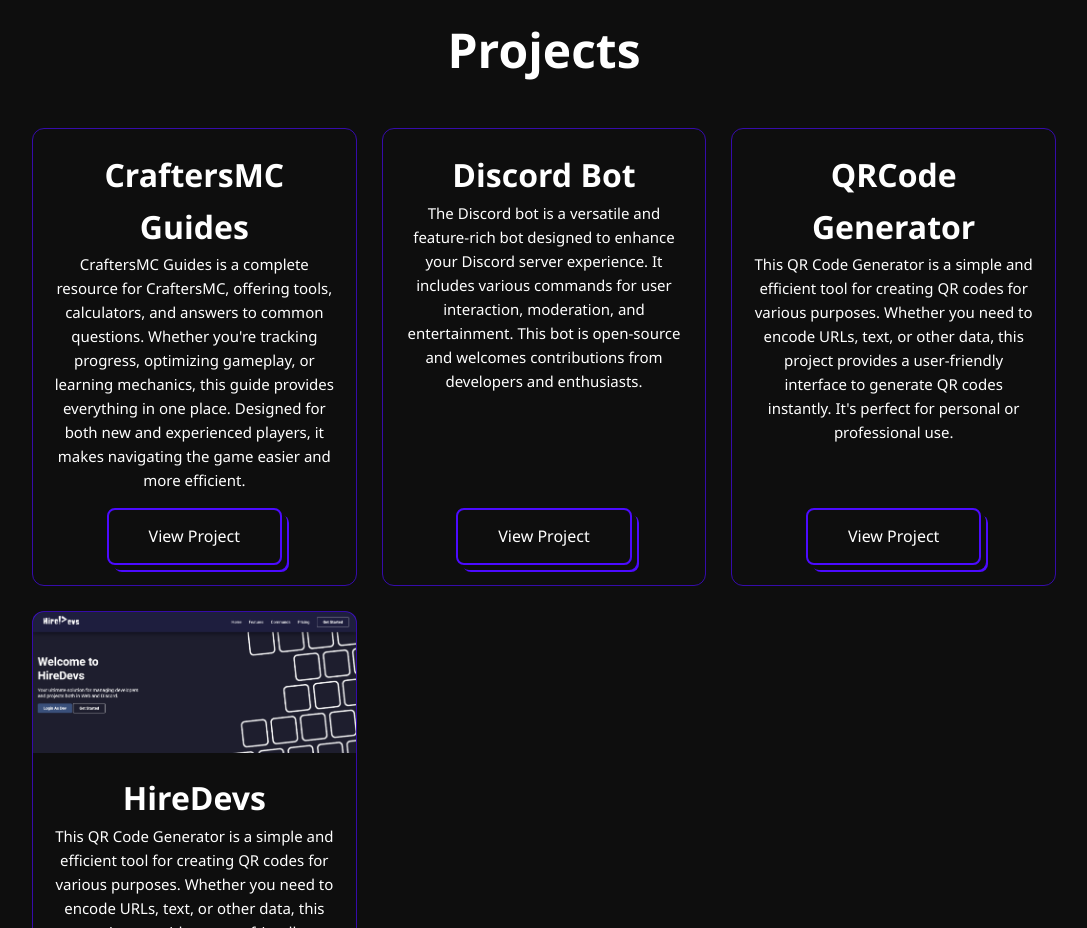
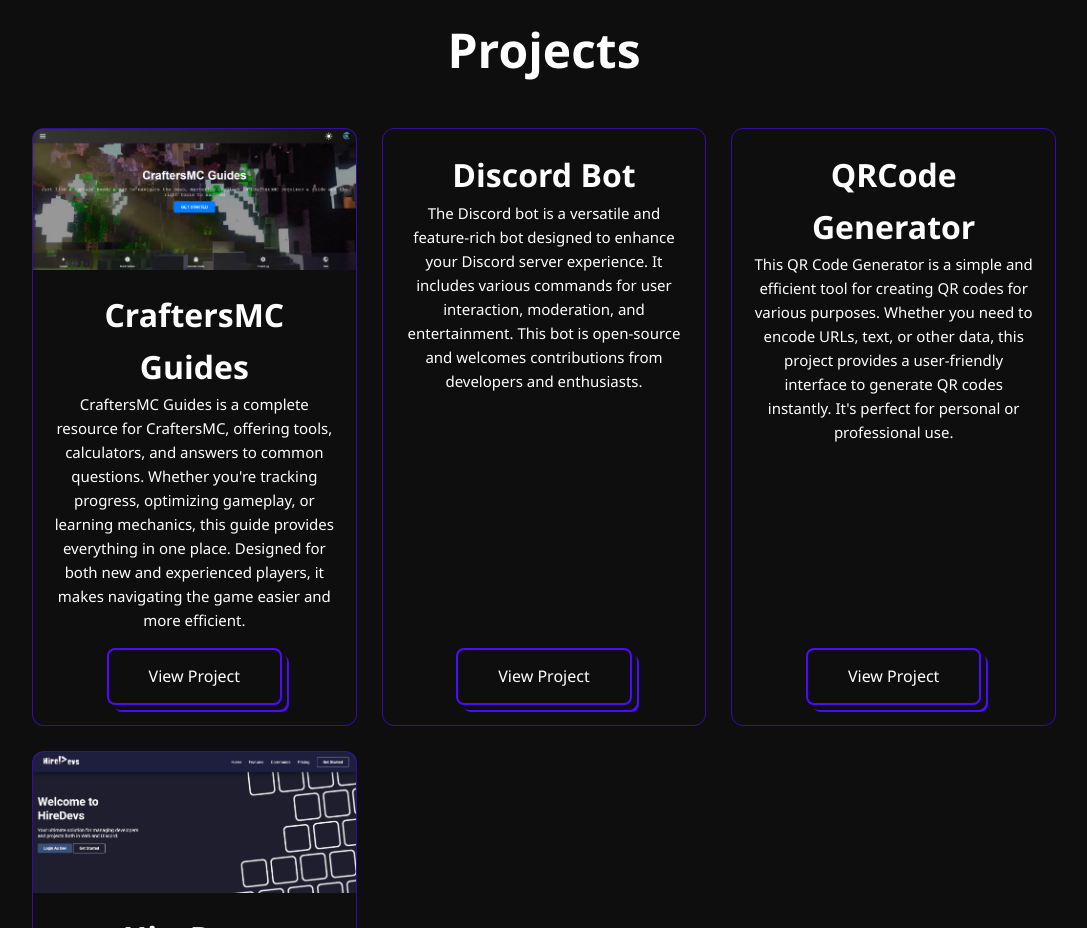
Before and after one commit to PgNetwork01/portfolio-v2, a plain HTML site: page public/index.html in a window 1280 px wide. Shown: the part 1260-2188 px from the top of the page, without its empty margins (96-1183 px from the left). Drawn offline with nearby package versions, Linux system fonts and the light colour scheme.

Commit message:
Update index.html

```diff
--- a/public/index.html
+++ b/public/index.html
@@ -64,7 +64,7 @@
   <section class="projects" id="projects">
     <h2>Projects</h2>
     <div class="project-container">
-      <div class="project-card">
+      <div class="project-card cmc-guides">
         <h2>CraftersMC Guides</h2>
         <p>CraftersMC Guides is a complete resource for CraftersMC, offering tools, calculators, and answers to common
           questions. Whether you're tracking progress, optimizing gameplay, or learning mechanics, this guide provides
```
